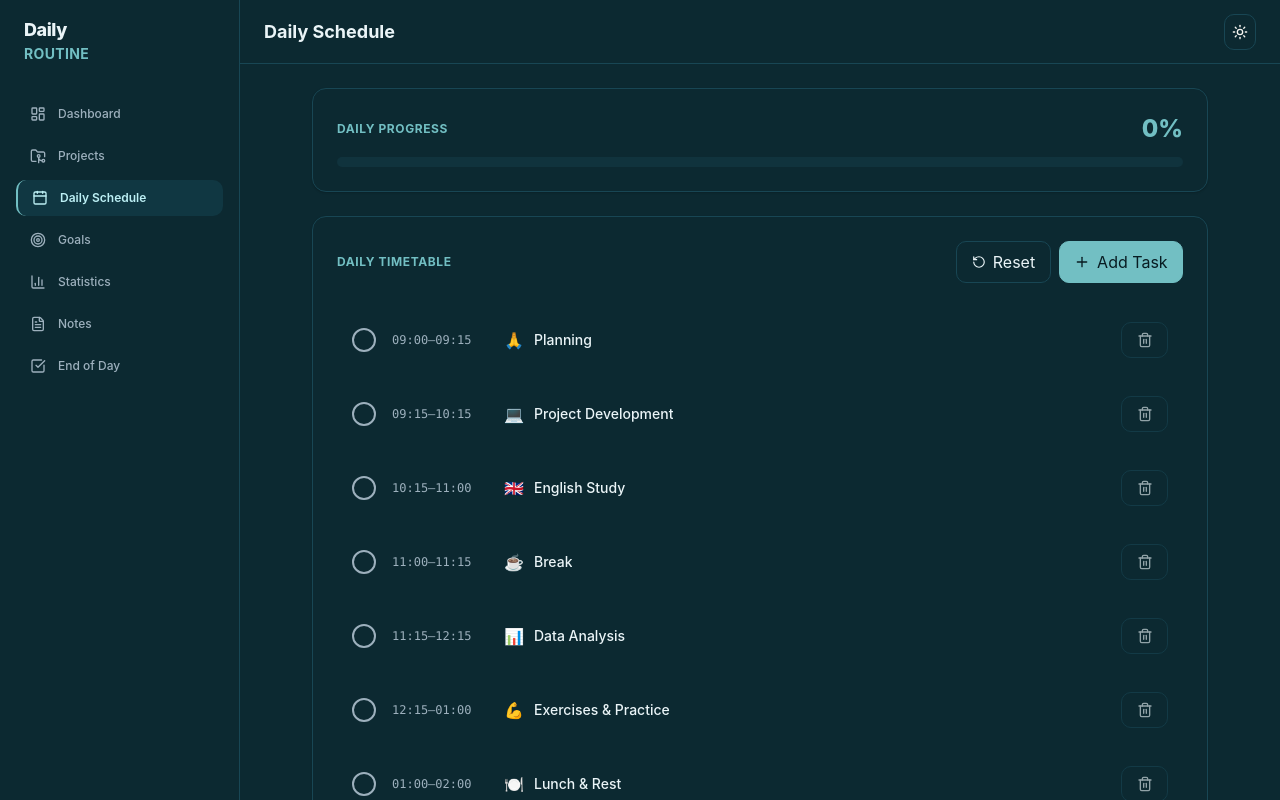
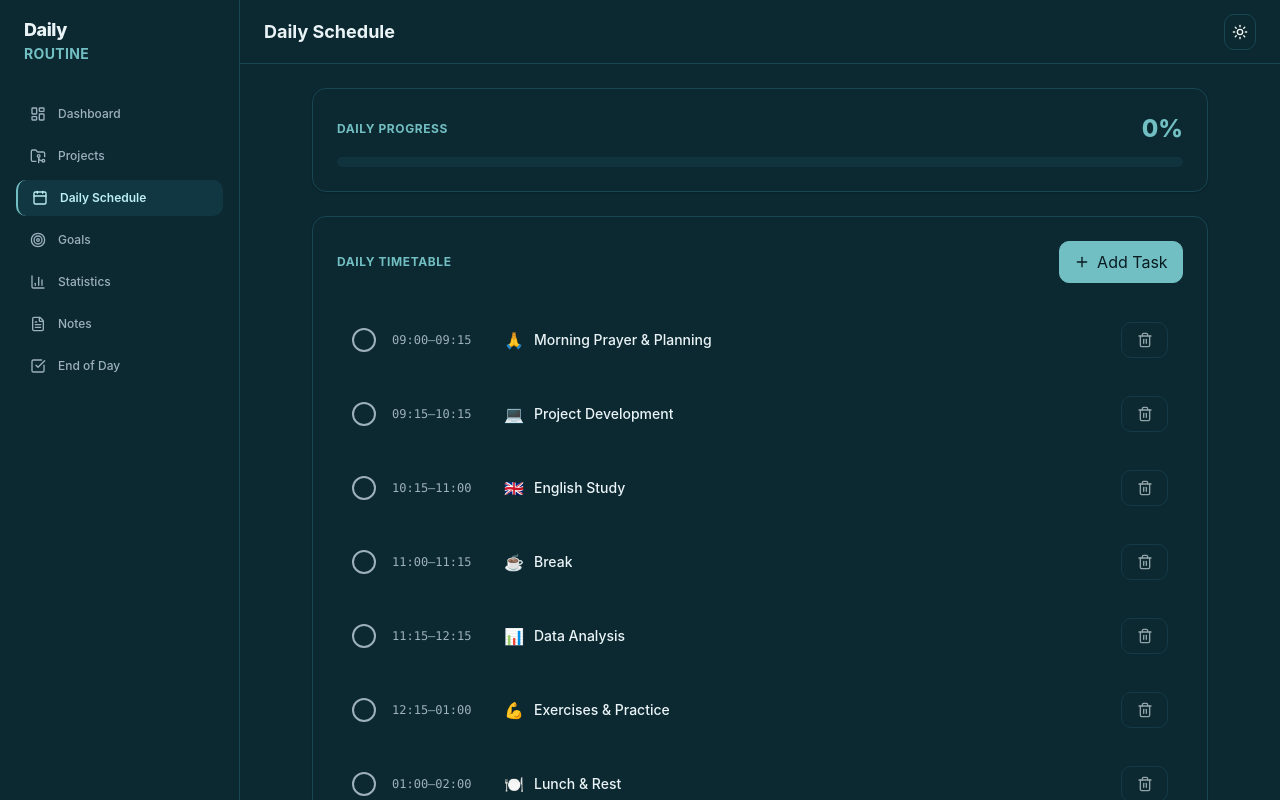
Before and after one commit to joudyjalal/personal-productivity, a React (Vite) app: page /schedule in a window 1280 px wide. Shown: the top 800 px of the page. Built offline with nearby package versions, Linux system fonts and the light colour scheme.

Commit message:
feat: Update Daily Schedule

```diff
--- a/src/pages/DailySchedule.tsx
+++ b/src/pages/DailySchedule.tsx
@@ -1,5 +1,5 @@
 import { useState, useEffect } from "react";
-import { Check, Plus, X, Trash2, RotateCcw } from "lucide-react";
+import { Check, Plus, X, Trash2 } from "lucide-react";
 
 interface ScheduleItem {
   id: string;
@@ -10,68 +10,20 @@ interface ScheduleItem {
 }
 
 const initialSchedule: ScheduleItem[] = [
-  {
-    id: "1",
-    time: "09:00–09:15",
-    icon: "🙏",
-    title: " Planning",
-    completed: false,
-  },
-  {
-    id: "2",
-    time: "09:15–10:15",
-    icon: "💻",
-    title: "Project Development",
-    completed: false,
-  },
-  {
-    id: "3",
-    time: "10:15–11:00",
-    icon: "🇬🇧",
-    title: "English Study",
-    completed: false,
-  },
-  {
-    id: "4",
-    time: "11:00–11:15",
-    icon: "☕",
-    title: "Break",
-    completed: false,
-  },
-  {
-    id: "5",
-    time: "11:15–12:15",
-    icon: "📊",
-    title: "Data Analysis",
-    completed: false,
-  },
-  {
-    id: "6",
-    time: "12:15–01:00",
-    icon: "💪",
-    title: "Exercises & Practice",
-    completed: false,
-  },
-  {
-    id: "7",
-    time: "01:00–02:00",
-    icon: "🍽️",
-    title: "Lunch & Rest",
-    completed: false,
-  },
-  {
-    id: "8",
-    time: "04:45–05:00",
-    icon: "📝",
-    title: "Daily Review",
-    completed: false,
-  },
+  { id: "1", time: "09:00–09:15", icon: "🙏", title: "Morning Prayer & Planning", completed: false },
+  { id: "2", time: "09:15–10:15", icon: "💻", title: "Project Development", completed: false },
+  { id: "3", time: "10:15–11:00", icon: "🇬🇧", title: "English Study", completed: false },
+  { id: "4", time: "11:00–11:15", icon: "☕", title: "Break", completed: false },
+  { id: "5", time: "11:15–12:15", icon: "📊", title: "Data Analysis", completed: false },
+  { id: "6", time: "12:15–01:00", icon: "💪", title: "Exercises & Practice", completed: false },
+  { id: "7", time: "01:00–02:00", icon: "🍽️", title: "Lunch & Rest", completed: false },
+  { id: "8", time: "04:45–05:00", icon: "📝", title: "Daily Review", completed: false },
 ];
 
 export function DailySchedule() {
   const [items, setItems] = useState<ScheduleItem[]>(() => {
     const saved = localStorage.getItem("daily_schedule_items");
-    if (saved) {
+    if (saved !== null) {
       try {
         return JSON.parse(saved);
       } catch (e) {
@@ -97,19 +49,14 @@ export function DailySchedule() {
   const toggleComplete = (id: string) => {
     setItems((prev) =>
       prev.map((item) =>
-        item.id === id ? { ...item, completed: !item.completed } : item,
-      ),
+        item.id === id ? { ...item, completed: !item.completed } : item
+      )
     );
   };
 
   const handleDeleteTask = (id: string, e: React.MouseEvent) => {
-    e.stopPropagation(); // منع تفعيل الضغط على المهمة عند النقر على زر الحذف
+    e.stopPropagation();
     setItems((prev) => prev.filter((item) => item.id !== id));
-  };
-
-  const handleResetSchedule = () => {
-    localStorage.removeItem("daily_schedule_items");
-    setItems(initialSchedule);
   };
 
   const handleAddTask = (e: React.FormEvent) => {
@@ -155,15 +102,6 @@ export function DailySchedule() {
           <h3 className="text-xs font-bold uppercase tracking-wider text-(--primary)">
             Daily Timetable
           </h3>
-          <div className="flex items-center gap-2">
-            <button
-              onClick={handleResetSchedule}
-              className="btn text-xs py-1.5 px-3 flex items-center gap-1.5 text-(--muted-foreground) hover:text-(--foreground)"
-              title="Reset to default tasks"
-            >
-              <RotateCcw className="w-3.5 h-3.5" />
-              <span>Reset</span>
-            </button>
           <button
             onClick={() => setIsModalOpen(true)}
             className="btn btn-primary text-xs py-1.5 px-3 flex items-center gap-1.5"
@@ -172,10 +110,14 @@ export function DailySchedule() {
             <span>Add Task</span>
           </button>
         </div>
-        </div>
 
         <div className="space-y-2">
-          {items.map((item) => (
+          {items.length === 0 ? (
+            <p className="text-center text-xs text-(--muted-foreground) py-6">
+              No tasks available. Add a new task using the button above.
+            </p>
+          ) : (
+            items.map((item) => (
               <div
                 key={item.id}
                 onClick={() => toggleComplete(item.id)}
@@ -193,9 +135,7 @@ export function DailySchedule() {
                         : "border-(--muted-foreground) group-hover:border-(--primary)"
                     }`}
                   >
-                  {item.completed && (
-                    <Check className="w-3.5 h-3.5 stroke-[3]" />
-                  )}
+                    {item.completed && <Check className="w-3.5 h-3.5 stroke-[3]" />}
                   </div>
 
                   <span className="text-xs font-mono text-(--muted-foreground) w-24 shrink-0">
@@ -216,7 +156,6 @@ export function DailySchedule() {
                   </div>
                 </div>
 
-              {/* زر حذف المهمة */}
                 <button
                   onClick={(e) => handleDeleteTask(item.id, e)}
                   className="p-1.5 rounded-(--radius) text-(--muted-foreground) hover:text-red-500 hover:bg-(--surface) transition-colors opacity-60 group-hover:opacity-100"
@@ -225,7 +164,8 @@ export function DailySchedule() {
                   <Trash2 className="w-4 h-4" />
                 </button>
               </div>
-          ))}
+            ))
+          )}
         </div>
       </div>
 
```
Lines whose indentation alone changed are shown as unchanged.
